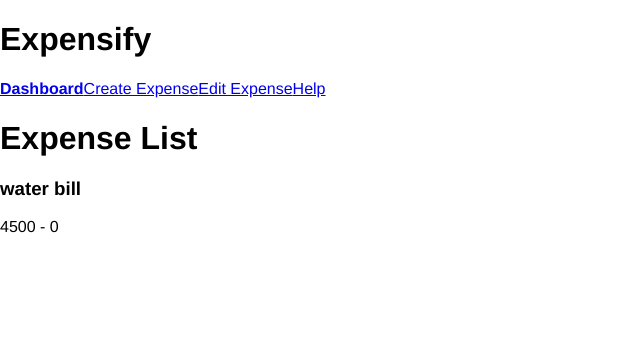
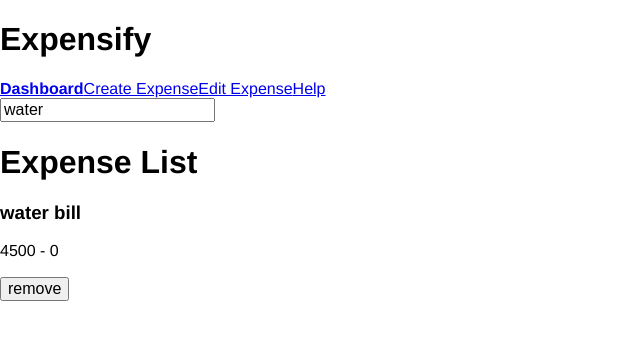
Before and after one commit to MassMatsu/react-expensify, a React app: page / in a window 1280 px wide. Shown: the top 340 px of the page, without its empty margins (0-640 px from the left). Built offline with nearby package versions, Linux system fonts and the light colour scheme; the HTML template or start-up script is replaced by a standard one.

Commit message:
set controlled input for text filter

```diff
--- a/src/components/ExpenseItem.js
+++ b/src/components/ExpenseItem.js
@@ -1,12 +1,15 @@
 import React from 'react'
+import {connect} from 'react-redux'
+import {removeExpense} from '../actions/expenses'
 
-const ExpenseItem = ({id, description, amount, createdAt}) => {
+const ExpenseItem = ({id, description, amount, createdAt, dispatch}) => {
   return (
     <div>
     <h3>{description} </h3>
       <p>{amount} - {createdAt}</p>
+      <button onClick={() => dispatch(removeExpense(id))}>remove</button>
     </div>
   )
 }
 
-export default ExpenseItem
+export default connect()(ExpenseItem)
--- a/src/components/ExpenseList.js
+++ b/src/components/ExpenseList.js
@@ -1,26 +1,27 @@
-import React from 'react'
-import {connect} from 'react-redux'
-import {ExpenseItem} from '../components/index'
-import selectExpenses from '../selectors/expenses'
+import React from 'react';
+import { connect } from 'react-redux';
+import { ExpenseItem } from '../components/index';
+import selectExpenses from '../selectors/expenses';
 
-const ExpenseList = ({expenses}) => {
-
-  return <div>
-    <h1>Expense List</h1>
-    {expenses.map((expense) => {
-      return <ExpenseItem key={expense.id}{...expense}/>
-    })}
-  </div>
-}
+const ExpenseList = (props) => {
+  return (
+    <div>
+      <h1>Expense List</h1>
+      {props.expenses.map((expense) => {
+        return <ExpenseItem key={expense.id} {...expense} />;
+      })}
+    </div>
+  );
+};
 
 const mapStateToProps = (state) => {
   return {
     expenses: selectExpenses(state.expenses, state.filters),
     //filters: state.filters
-  }
-}
+  };
+};
 
-export default connect(mapStateToProps)(ExpenseList)
+export default connect(mapStateToProps)(ExpenseList);
 
 // export default connect((state) => {
 //   console.log(state)
--- /dev/null
+++ b/src/components/ExpenseListFilters.js
@@ -0,0 +1,22 @@
+import React from 'react';
+import { connect } from 'react-redux';
+import { setTextFilter } from '../actions/filters';
+
+const ExpenseListFilters = (props) => {
+  console.log(props);
+  return (
+    <div>
+      <input
+        type='text'
+        value={props.filters.text}
+        onChange={(e) => props.dispatch(setTextFilter(e.target.value))}
+      />
+    </div>
+  );
+};
+
+const mapStateToProps = (state) => {
+  return { filters: state.filters };
+};
+
+export default connect(mapStateToProps)(ExpenseListFilters);
--- a/src/components/index.js
+++ b/src/components/index.js
@@ -1,5 +1,6 @@
 import Header from '../components/Header'
 import ExpenseList from '../components/ExpenseList';
 import ExpenseItem from '../components/ExpenseItem'
+import ExpenseListFilters from '../components/ExpenseListFilters'
 
-export {Header, ExpenseList, ExpenseItem}
+export {Header, ExpenseList, ExpenseItem, ExpenseListFilters}
--- a/src/pages/DashboardPage.js
+++ b/src/pages/DashboardPage.js
@@ -1,8 +1,12 @@
-import React from 'react'
-import {ExpenseList} from '../components/index'
+import React from 'react';
+import { ExpenseList } from '../components/index';
+import { ExpenseListFilters } from '../components/index';
 
-const DashboardPage = () => <div>
-  <ExpenseList/>
-</div>;
+const DashboardPage = () => (
+  <div>
+    <ExpenseListFilters />
+    <ExpenseList />
+  </div>
+);
 
-export default DashboardPage
+export default DashboardPage;
```
